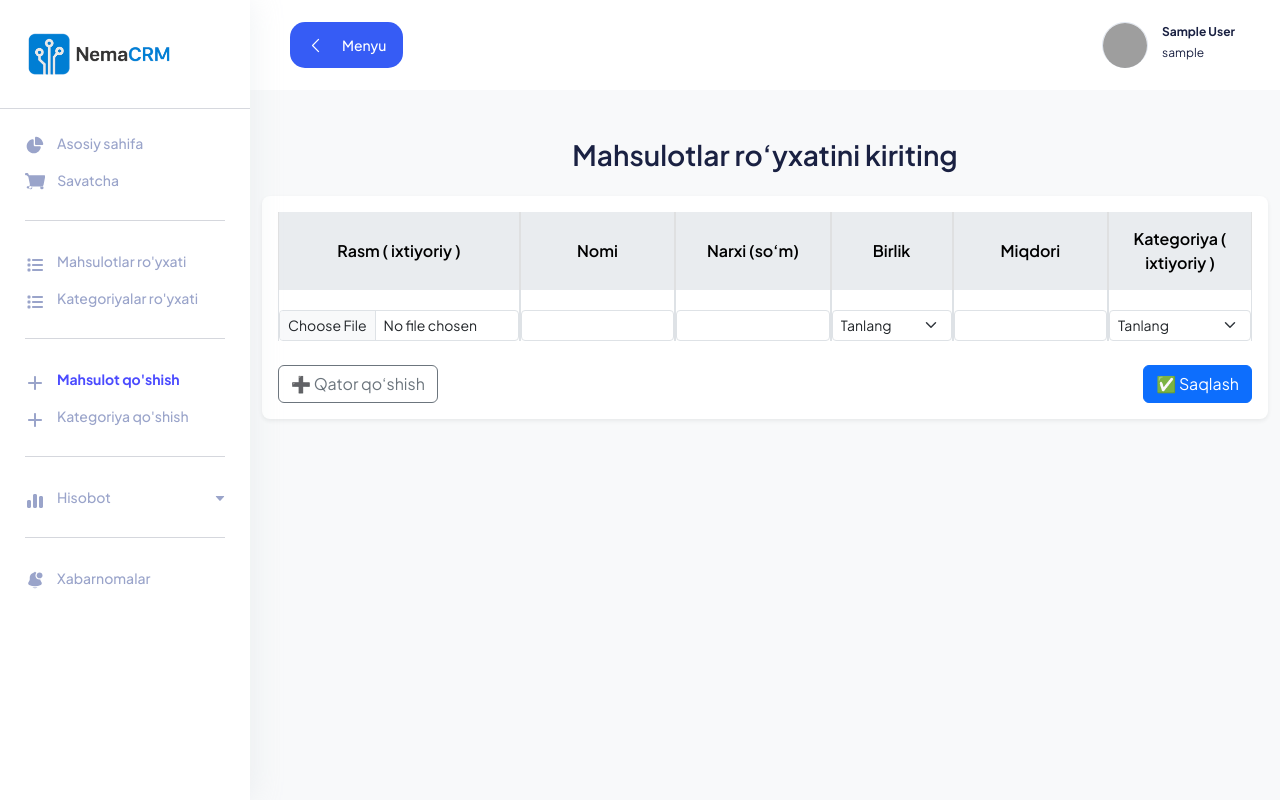
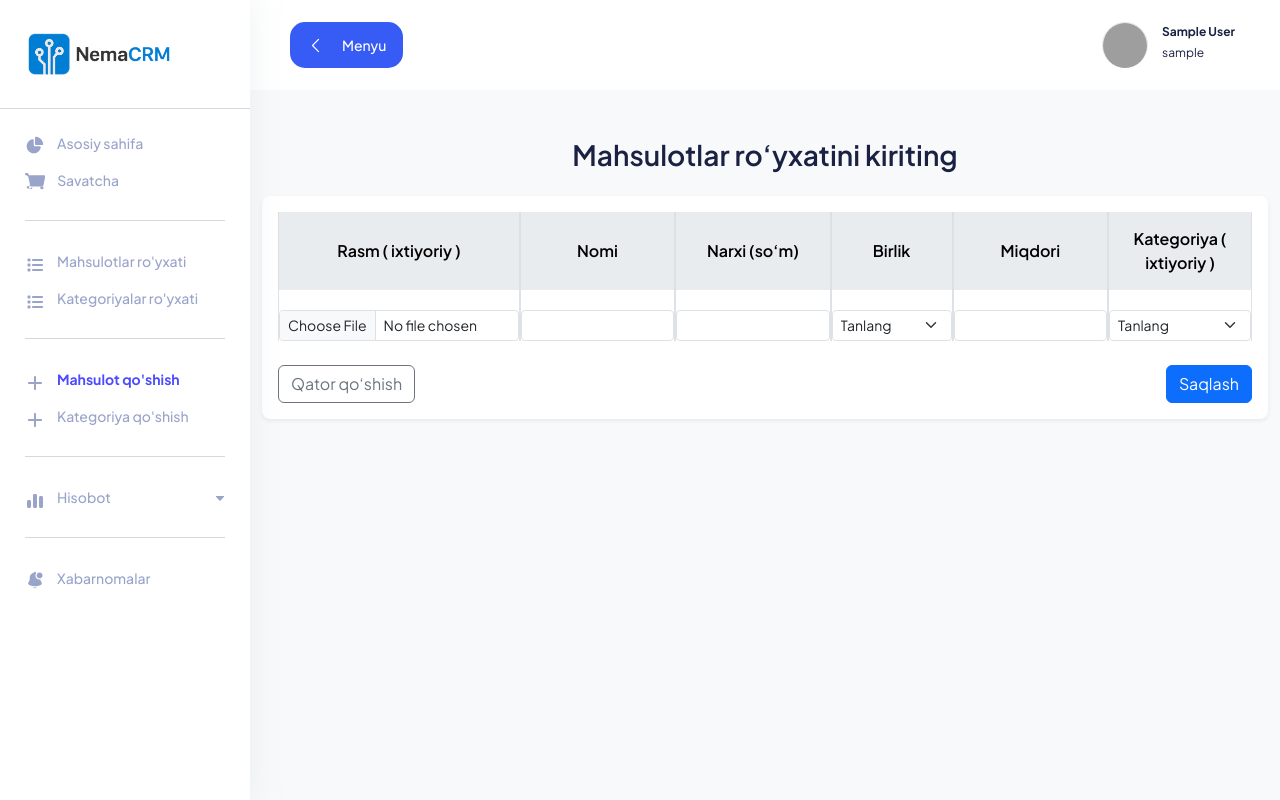
Before and after one commit to nematov-dev/NemaCRM, a Django app: page /product/add/ in a window 1280 px wide. Run offline with Django 5.2, Linux system fonts and the light colour scheme; the visitor is signed in with stand-in values (Sample User, id 1); data that the repository does not hold is empty; some libraries are stand-ins or nearby versions; grey boxes are pictures that could not be loaded.

Commit message:
remove sticker

```diff
--- a/templates/category/categories-add.html
+++ b/templates/category/categories-add.html
@@ -35,8 +35,8 @@
     </table>
 
     <div class="d-flex justify-content-between">
-      <button type="button" class="btn btn-outline-secondary" onclick="qatorQosh()">➕ Qator qo‘shish</button>
-      <button type="submit" class="btn btn-primary">✅ Saqlash</button>
+      <button type="button" class="btn btn-outline-secondary" onclick="qatorQosh()">Qator qo‘shish</button>
+      <button type="submit" class="btn btn-primary">Saqlash</button>
     </div>
   </form>
 </div>
--- a/templates/product/products-add.html
+++ b/templates/product/products-add.html
@@ -71,8 +71,8 @@
         </div>
 
         <div class="d-flex justify-content-between">
-          <button type="button" class="btn btn-outline-secondary" onclick="qatorQosh()">➕ Qator qo‘shish</button>
-          <button type="submit" class="btn btn-primary">✅ Saqlash</button>
+          <button type="button" class="btn btn-outline-secondary" onclick="qatorQosh()">Qator qo‘shish</button>
+          <button type="submit" class="btn btn-primary">Saqlash</button>
         </div>
       </form>
 
```
